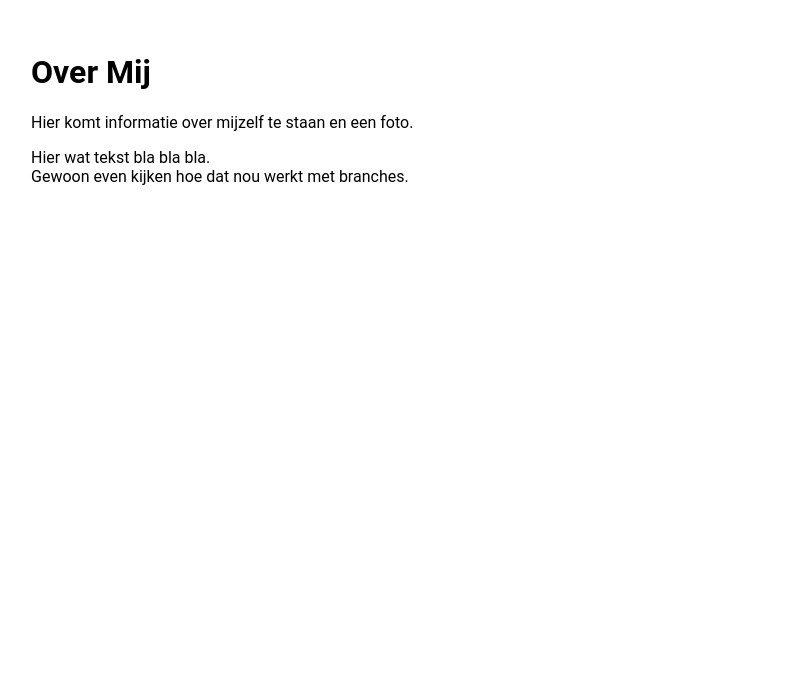
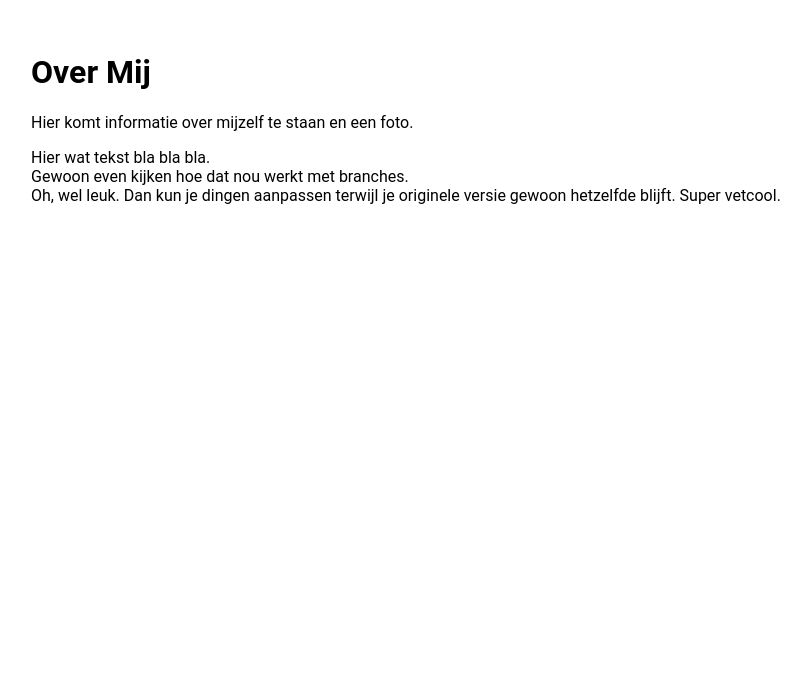
Before and after one commit to CJBerman71/mirror, a PHP site: page /index.php?page=over-mij in a window 1280 px wide. Shown: the part 51-748 px from the top of the page, without its empty margins (1-808 px from the left). Run offline with PHP 8.4, Linux system fonts and the light colour scheme.

Commit message:
Versie 2.02 in testbranche

```diff
--- a/pages/over-mij.php
+++ b/pages/over-mij.php
@@ -3,4 +3,6 @@
 
 Hier wat tekst bla bla bla.
 <br>
-Gewoon even kijken hoe dat nou werkt met branches.
+Gewoon even kijken hoe dat nou werkt met branches. <br>
+Oh, wel leuk. Dan kun je dingen aanpassen terwijl je originele versie gewoon hetzelfde blijft.
+Super vetcool. <br>
```
